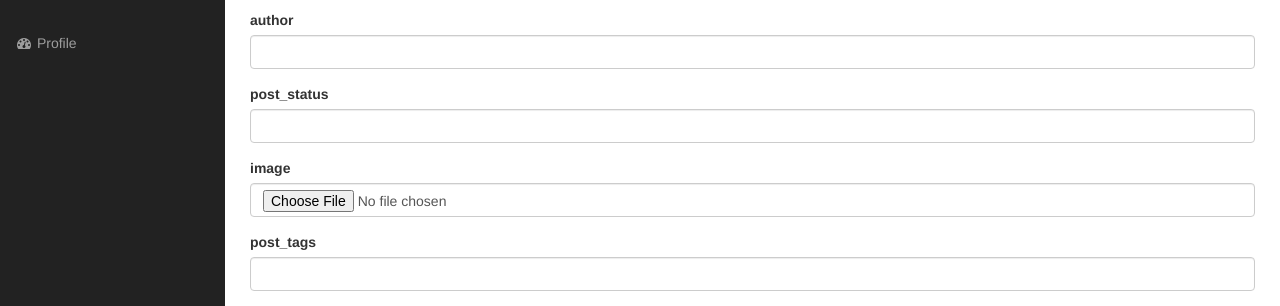
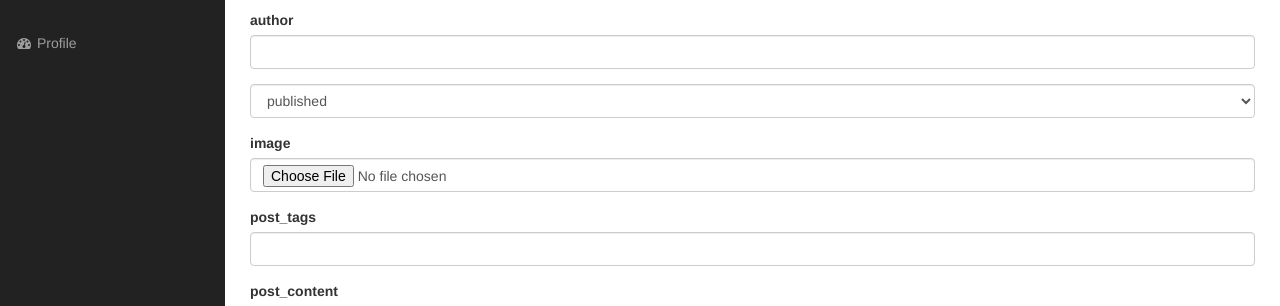
Before and after one commit to Oaik/purephpcms, a PHP site: page /admin/posts.php?source=add_post in a window 1280 px wide. Shown: the part 283-589 px from the top of the page. Run offline with PHP 8.4, Linux system fonts and the light colour scheme; the visitor is signed in with stand-in values (Sample User, id 1); data that the repository does not hold is empty; some libraries are stand-ins or nearby versions.

Commit message:
fix small bug

```diff
--- a/admin/includes/add_post.php
+++ b/admin/includes/add_post.php
@@ -56,8 +56,10 @@
     </div>
 
     <div class="form-group">
-        <label for="post_status">post_status</label>
-        <input type="text" name="post_status" class="form-control">
+        <select name="post_status" class="form-control" id="post_status">
+            <option value="published" >published</option>
+            <option value="draft">draft</option>
+        </select>
     </div>
 
     <div class="form-group">
```
